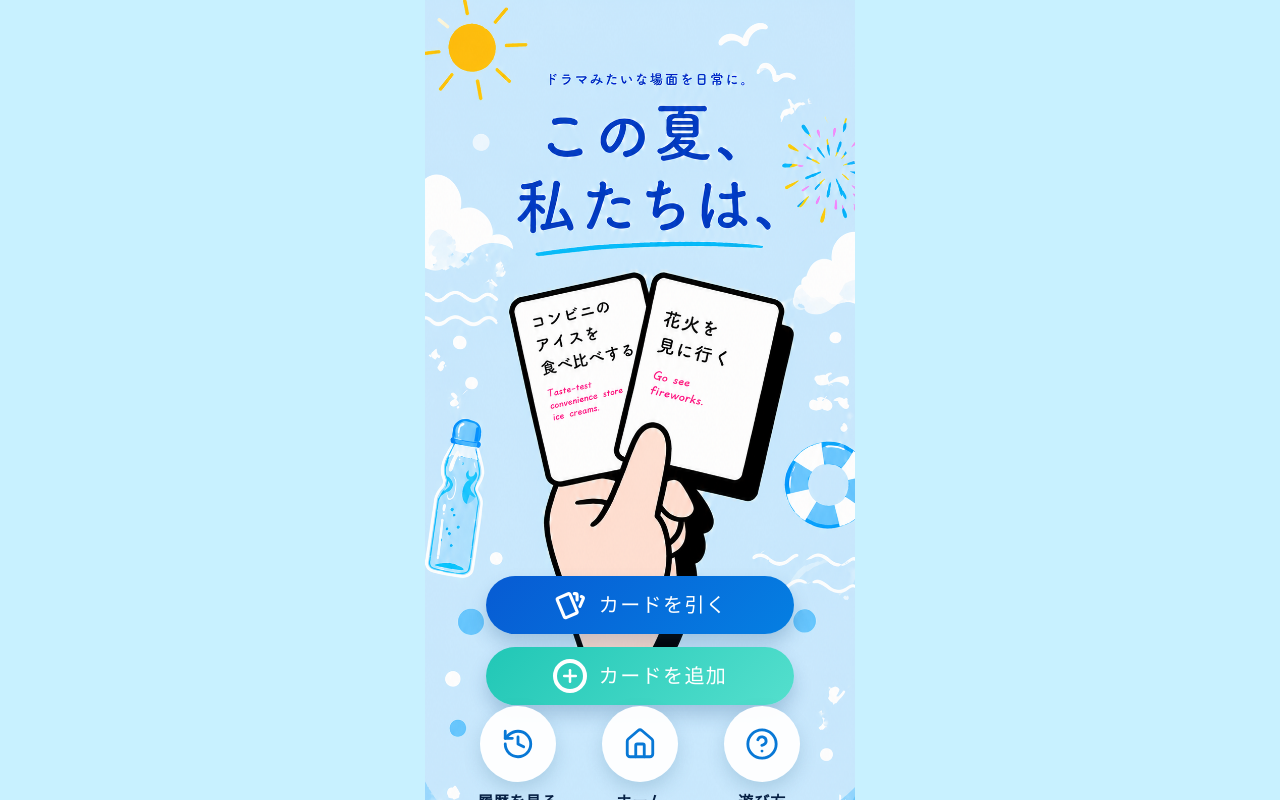
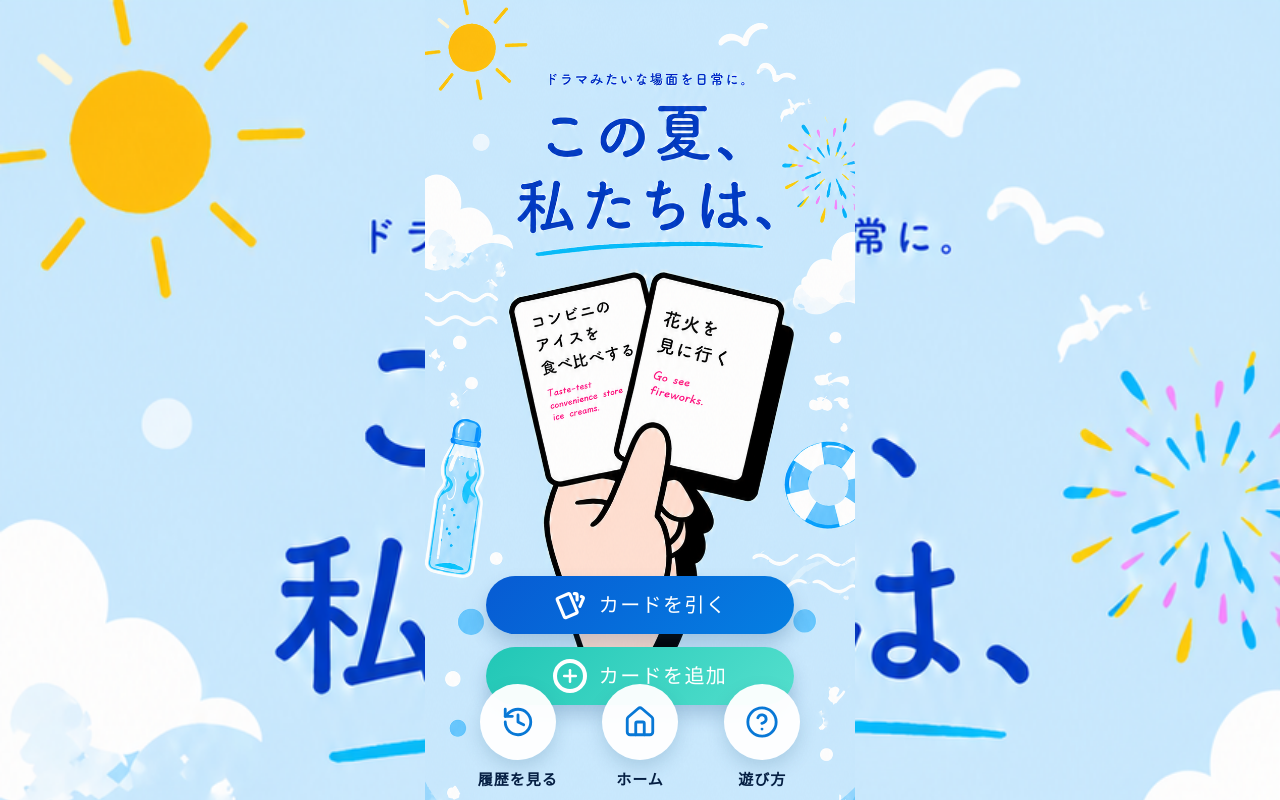
Before and after one commit to aoto-dev/this-summer-we, a React (Vite) app: page / in a window 1280 px wide. Built offline with nearby package versions, Linux system fonts and the light colour scheme; a web font is replaced by a local one.

Commit message:
Add files via upload

```diff
--- a/src/main.jsx
+++ b/src/main.jsx
@@ -104,6 +104,32 @@ function App() {
 
   const currentCard = cards[currentCardIndex] ?? cards.find((card) => card.id === currentId) ?? null;
   const recentIds = useMemo(() => history.map((item) => item.id), [history]);
+
+  useEffect(() => {
+    const backgrounds = {
+      home: "url('/背景画像２.png')",
+      card: "url('/カード選択背景.png')",
+      add: "url('/背景画像４.png')"
+    };
+    document.documentElement.style.setProperty("--app-bg", backgrounds[screen] ?? backgrounds.home);
+  }, [screen]);
+
+  useEffect(() => {
+    const setAppHeight = () => {
+      const viewportHeight = window.visualViewport?.height ?? 0;
+      const height = Math.max(window.innerHeight, viewportHeight);
+      document.documentElement.style.setProperty("--app-height", `${height}px`);
+    };
+
+    setAppHeight();
+    window.addEventListener("resize", setAppHeight);
+    window.visualViewport?.addEventListener("resize", setAppHeight);
+
+    return () => {
+      window.removeEventListener("resize", setAppHeight);
+      window.visualViewport?.removeEventListener("resize", setAppHeight);
+    };
+  }, []);
 
   useEffect(() => {
     localStorage.setItem(STORAGE_KEY, JSON.stringify({ currentId, currentCardIndex, isFlipped, cards, history }));
--- a/src/styles.css
+++ b/src/styles.css
@@ -3,7 +3,13 @@
 :root {
   color: #062b60;
   font-family: "Zen Maru Gothic", system-ui, sans-serif;
-  background: #c8f1ff;
+  --app-bg: url("/背景画像２.png");
+  --app-height: 100dvh;
+  background-color: #c8f1ff;
+  background-image: var(--app-bg);
+  background-size: cover;
+  background-position: center top;
+  background-repeat: no-repeat;
   -webkit-font-smoothing: antialiased;
 }
 
@@ -14,17 +20,29 @@
 html,
 body {
   margin: 0;
+  padding: 0;
   min-width: 320px;
   width: 100%;
-  height: 100%;
+  height: var(--app-height);
+  min-height: var(--app-height);
   overflow: hidden;
-  background: #c8f1ff;
+  background-color: #c8f1ff;
+  background-image: var(--app-bg);
+  background-size: cover;
+  background-position: center top;
+  background-repeat: no-repeat;
 }
 
 #root {
   width: 100%;
-  height: 100%;
+  height: var(--app-height);
+  min-height: var(--app-height);
   overflow: hidden;
+  background-color: #c8f1ff;
+  background-image: var(--app-bg);
+  background-size: cover;
+  background-position: center top;
+  background-repeat: no-repeat;
 }
 
 button,
@@ -46,16 +64,34 @@ button:active:not(:disabled) {
 }
 
 .app {
-  width: 100%;
-  height: 100dvh;
-  background: #c8f1ff;
+  position: fixed;
+  inset: 0;
+  width: 100vw;
+  height: var(--app-height);
+  min-height: var(--app-height);
+  margin: 0;
+  padding: 0;
+  background-color: #c8f1ff;
+  background-image: var(--app-bg);
+  background-size: cover;
+  background-position: center top;
+  background-repeat: no-repeat;
   overflow: hidden;
+}
+
+.app:has(.card-shell) {
+  background-image: url("/カード選択背景.png");
+}
+
+.app:has(.add-shell) {
+  background-image: url("/背景画像４.png");
 }
 
 .home-screen {
   position: relative;
   width: min(100vw, 430px);
-  height: 100dvh;
+  height: 100%;
+  min-height: 100%;
   max-width: 430px;
   margin: 0 auto;
   overflow: hidden;
@@ -126,7 +162,7 @@ button:active:not(:disabled) {
   position: absolute;
   left: 8.8%;
   right: 8.8%;
-  top: 88.1%;
+  bottom: max(10px, env(safe-area-inset-bottom));
   display: flex;
   align-items: flex-start;
   justify-content: space-between;
@@ -162,11 +198,12 @@ button:active:not(:disabled) {
 .screen-shell {
   position: relative;
   width: min(100vw, 430px);
-  height: 100dvh;
+  height: 100%;
+  min-height: 100%;
   max-width: 430px;
   margin: 0 auto;
   overflow: hidden;
-  padding: max(18px, env(safe-area-inset-top)) 22px max(16px, env(safe-area-inset-bottom));
+  padding: max(18px, env(safe-area-inset-top)) 22px 0;
   display: flex;
   flex-direction: column;
   background:
@@ -647,7 +684,7 @@ button:active:not(:disabled) {
   position: absolute;
   left: 8.8%;
   right: 8.8%;
-  top: 88.15%;
+  bottom: max(10px, env(safe-area-inset-bottom));
   width: auto;
   margin-top: 0;
   align-items: flex-start;
@@ -668,14 +705,15 @@ button:active:not(:disabled) {
 }
 
 .add-shell {
-  height: 100dvh;
+  height: 100%;
+  min-height: 100%;
   max-width: 430px;
   margin: 0 auto;
   overflow: hidden;
   display: flex;
   flex-direction: column;
   gap: 14px;
-  padding: max(18px, env(safe-area-inset-top)) 24px max(18px, env(safe-area-inset-bottom));
+  padding: max(18px, env(safe-area-inset-top)) 24px 18px;
   background-image: url("/背景画像４.png");
   background-size: cover;
   background-position: center top;
@@ -689,7 +727,7 @@ button:active:not(:disabled) {
 .add-shell .top-bar {
   justify-content: flex-start;
   flex-shrink: 0;
-  padding: 8px 0 72px;
+  padding: 8px 0 48px;
 }
 
 .add-shell .top-bar button {
@@ -806,7 +844,7 @@ button:active:not(:disabled) {
   align-items: center;
   justify-content: space-between;
   gap: 16px;
-  margin: 12px 2px 14px;
+  margin: 8px 2px 12px;
   color: #126cc8;
 }
 
```
Also changed, not shown: api/translate.js (added, +56 -0 lines).
